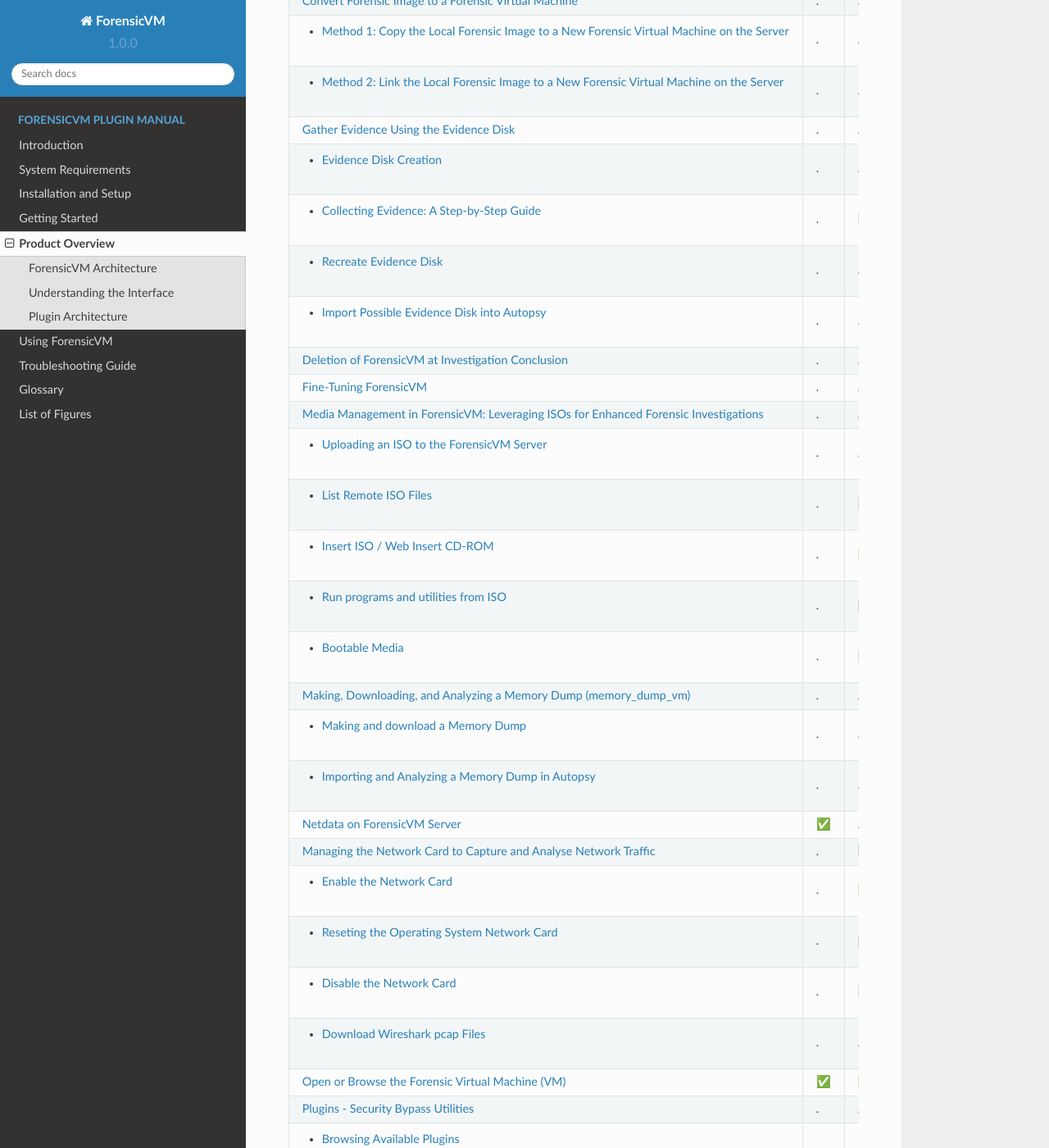
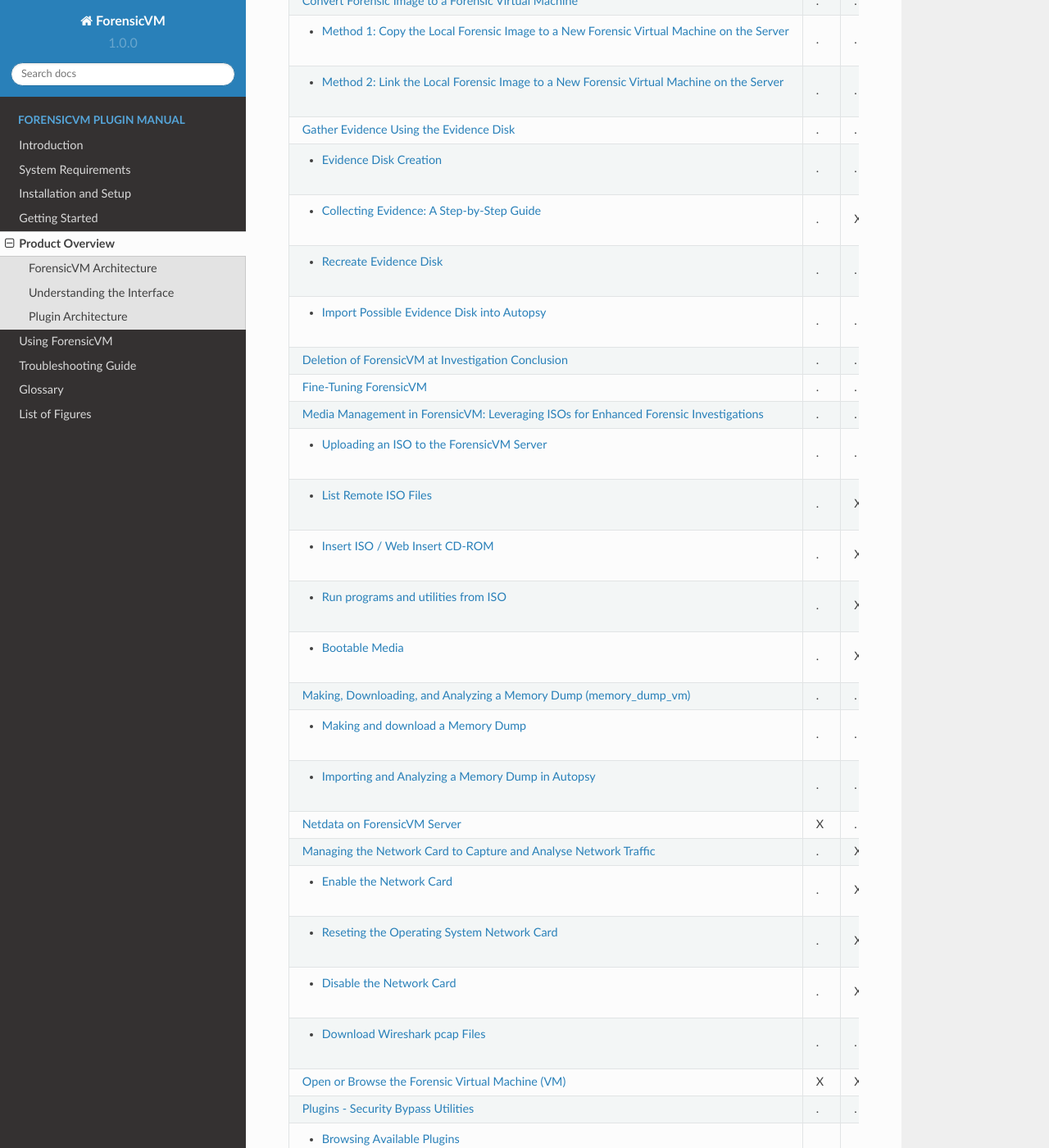
Before and after one commit to nunomourinho/forensicVmAutopsyUserManual, a Sphinx documentation site: the page built from docs/user/product_overview/product_overview.rst, in a window 1280 px wide and 1400 px high, scrolled down 986 px. Shown: the whole window at 82% size. Built offline with Sphinx 7.4.7 and the Read the Docs theme 2.0.0, drawn with Linux system fonts in a browser that asks for light colours; pages that are not in the unit, such as notebooks, are missing from menus; some of the changed text lies outside the part shown.

```diff
--- a/docs/user/product_overview/product_overview.rst
+++ b/docs/user/product_overview/product_overview.rst
@@ -35,271 +35,271 @@ In the table below, the distribution of features across the different zones of t
    * - :ref:`Convert Forensic Image to a Forensic Virtual Machine`
      - .
      - .
-     - ✅
+     - X
      - .
      - .
    * - - :ref:`Method 1: Copy the Local Forensic Image to a New Forensic Virtual Machine on the Server`
      - .
      - .
-     - ✅
+     - X
      - .
      - .
    * - - :ref:`Method 2: Link the Local Forensic Image to a New Forensic Virtual Machine on the Server`
      - .
      - .
-     - ✅
+     - X
      - .
      - .
    * - :ref:`Gather Evidence Using the Evidence Disk`
      - .
      - .
-     - ✅
+     - X
      - .
      - .
    * - - :ref:`Evidence Disk Creation`
      - .
      - .
-     - ✅
+     - X
      - .
      - .
    * - - :ref:`Collecting Evidence: A Step-by-Step Guide`
      - .
-     - ✅
+     - X
      - .
      - .
      - .
    * - - :ref:`Recreate Evidence Disk`
      - .
      - .
-     - ✅
+     - X
      - .
      - .
    * - - :ref:`Import Possible Evidence Disk into Autopsy`
      - .
      - .
-     - ✅
+     - X
      - .
      - .
    * - :ref:`Deletion of ForensicVM at Investigation Conclusion`
      - .
      - .
-     - ✅
+     - X
      - .
      - .
    * - :ref:`Fine-Tuning ForensicVM`
      - .
      - .
-     - ✅
+     - X
      - .
      - .
    * - :ref:`Media Management in ForensicVM: Leveraging ISOs for Enhanced Forensic Investigations`
      - .
      - .
-     - ✅
+     - X
      - .
      - .
    * - - :ref:`Uploading an ISO to the ForensicVM Server`
      - .
      - .
-     - ✅
+     - X
      - .
      - .
    * - - :ref:`List Remote ISO Files`
      - .
-     - ✅
-     - ✅
+     - X
+     - X
      - .
      - .
    * - - :ref:`Insert ISO / Web Insert CD-ROM`
      - .
-     - ✅
-     - ✅
+     - X
+     - X
      - .
      - .
    * - - :ref:`Run programs and utilities from ISO`
      - .
-     - ✅
+     - X
      - .
      - .
      - .
    * - - :ref:`Bootable Media`
      - .
-     - ✅
+     - X
      - .
      - .
      - .
    * - :ref:`Making, Downloading, and Analyzing a Memory Dump (memory_dump_vm)`
      - .
      - .
-     - ✅
-     - ✅
-     - ✅
+     - X
+     - X
+     - X
    * - - :ref:`Making and download a Memory Dump`
      - .
      - .
-     - ✅
+     - X
      - .
      - .
    * - - :ref:`Importing and Analyzing a Memory Dump in Autopsy`
      - .
      - .
      - .
-     - ✅
-     - ✅
+     - X
+     - X
    * - :ref:`Netdata on ForensicVM Server`
-     - ✅
+     - X
      - .
-     - ✅
+     - X
      - .
      - .
    * - :ref:`Managing the Network Card to Capture and Analyse Network Traffic`
      - .
-     - ✅
-     - ✅
+     - X
+     - X
      - .
      - .
    * - - :ref:`Enable the Network Card`
      - .
-     - ✅
-     - ✅
+     - X
+     - X
      - .
      - .
    * - - :ref:`Reseting the Operating System Network Card`
      - .
-     - ✅
+     - X
      - .
      - .
      - .
    * - - :ref:`Disable the Network Card`
      - .
-     - ✅
-     - ✅
+     - X
+     - X
      - .
      - .
    * - - :ref:`Download Wireshark pcap Files`
      - .
      - .
-     - ✅
+     - X
      - .
      - .
    * - :ref:`Open or Browse the Forensic Virtual Machine (VM)`
-     - ✅
-     - ✅
-     - ✅
+     - X
+     - X
+     - X
      - .
      - .
    * - :ref:`Plugins - Security Bypass Utilities`
      - .
      - .
-     - ✅
+     - X
      - .
      - .
    * - - :ref:`Browsing Available Plugins`
      - .
      - .
-     - ✅
+     - X
      - .
      - .
    * - - :ref:`Executing Plugins`
      - .
      - .
-     - ✅
+     - X
      - .
      - .
    * - :ref:`Resetting the Virtual Machine (VM)`
-     - ✅
-     - ✅
-     - ✅
+     - X
+     - X
+     - X
      - .
      - .
    * - :ref:`Making and importing Screenshots`
      - .
-     - ✅
-     - ✅
+     - X
+     - X
      - .
      - .
    * - - :ref:`Making screenshots`
      - .
-     - ✅
-     - ✅
+     - X
+     - X
      - .
      - .
    * - - :ref:`Downloading Screenshots as a ZIP File`
      - .
      - .
-     - ✅
+     - X
      - .
      - .
    * - - :ref:`Importing Screenshots to Autopsy Software`
      - .
      - .
      - .
-     - ✅
+     - X
      - .
    * - :ref:`Shutting Down the Virtual Machine (VM)`
-     - ✅
-     - ✅
-     - ✅
+     - X
+     - X
+     - X
      - .
      - .
    * - :ref:`Snapshots in ForensicVM: A Crucial Asset for Investigators`
      - .
      - .
-     - ✅
+     - X
      - .
      - .
    * - - :ref:`Create a new snapshot`
      - .
      - .
-     - ✅
+     - X
      - .
      - .
    * - - :ref:`List Remote Snapshots`
      - .
      - .
-     - ✅
+     - X
      - .
      - .
    * - - :ref:`Select and Rollback a Snapshot`
      - .
      - .
-     - ✅
+     - X
      - .
      - .
    * - - :ref:`Delete a Snapshot`
      - .
      - .
-     - ✅
+     - X
      - .
      - .
    * - :ref:`Starting the Virtual Machine (VM)`
-     - ✅
-     - ✅
-     - ✅
+     - X
+     - X
+     - X
      - .
      - .
    * - :ref:`Stopping the Virtual Machine (VM)`
-     - ✅
-     - ✅
-     - ✅
+     - X
+     - X
+     - X
      - .
      - .
    * - :ref:`Recording Video from a Forensic Virtual Machine`
      - .
-     - ✅
+     - X
      - .
      - .
      - .
    * - :ref:`WebShell for Remote Administration`
-     - ✅
+     - X
      - .
-     - ✅
+     - X
      - .
      - .
    * - :ref:`DEBUG: Remote ssh to folder`
      - .
      - .
-     - ✅
+     - X
      - .
      - .
 
```
